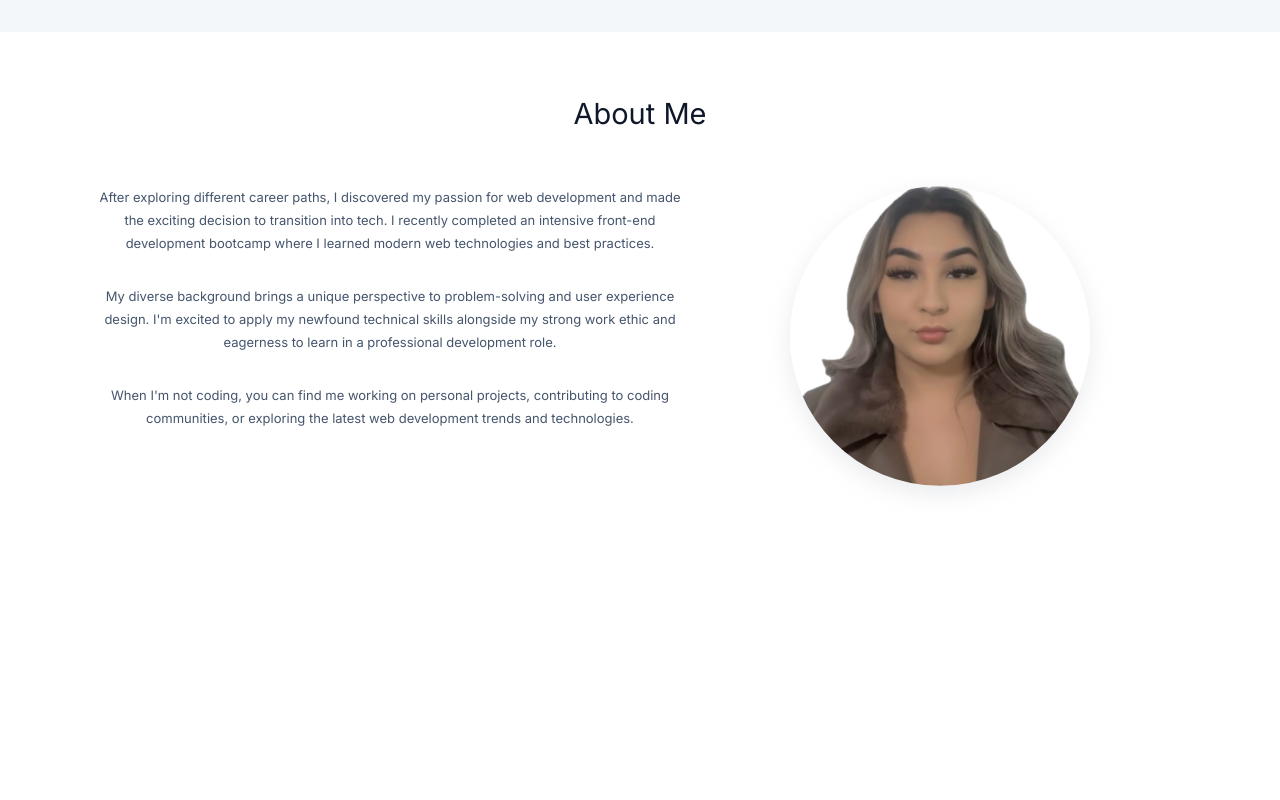
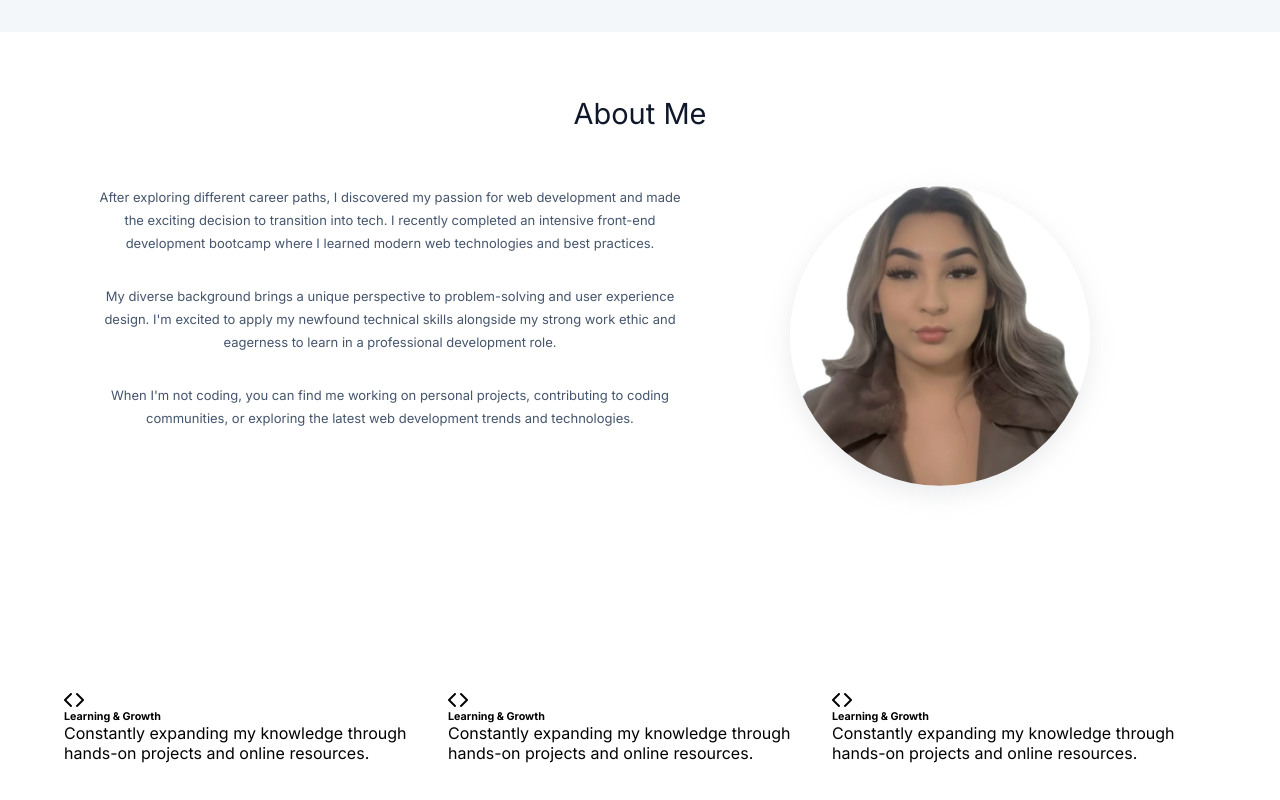
Before and after one commit to Mariii209/maritza-portfolio, a React (Create React App) app: page / in a window 1280 px wide. Shown: the part 768-1568 px from the top of the page. Before the commit the page ends 1394 px from the top, so only its background shows below. Built offline with nearby package versions, Linux system fonts and the light colour scheme.

Commit message:
Add Drive items layout to WhatDrivesMe component
Updated WhatDrivesMe.js to render three Drive-item sections, each with navigation icons, headings, and descriptions. Adjusted WhatDrivesMe.css to use flex layout and padding for improved styling.

```diff
--- a/src/WhatDrivesMe.css
+++ b/src/WhatDrivesMe.css
@@ -1,3 +1,7 @@
 .WhatDrivesMe {
-  background-color: aqua;
+  display: flex;
+  padding: 5%;
 }
+
+.WhatDrivesMe .Drive-item {
+}
--- a/src/WhatDrivesMe.js
+++ b/src/WhatDrivesMe.js
@@ -2,5 +2,41 @@ import React from "react";
 import "./WhatDrivesMe.css";
 
 export default function WhatDrivesMe() {
-  return <div className="WhatDrivesMe"></div>;
+  return (
+    <div className="WhatDrivesMe">
+      <div className="Drive-item">
+        <div className="DriveItem-navigation">
+          <i class="fas fa-chevron-left"></i>
+          <i class="fas fa-chevron-right"></i>
+        </div>
+        <h6>Learning & Growth</h6>
+        <p>
+          Constantly expanding my knowledge through hands-on projects and online
+          resources.
+        </p>
+      </div>
+      <div className="Drive-item">
+        <div className="DriveItem-navigation">
+          <i class="fas fa-chevron-left"></i>
+          <i class="fas fa-chevron-right"></i>
+        </div>
+        <h6>Learning & Growth</h6>
+        <p>
+          Constantly expanding my knowledge through hands-on projects and online
+          resources.
+        </p>
+      </div>
+      <div className="Drive-item">
+        <div className="DriveItem-navigation">
+          <i class="fas fa-chevron-left"></i>
+          <i class="fas fa-chevron-right"></i>
+        </div>
+        <h6>Learning & Growth</h6>
+        <p>
+          Constantly expanding my knowledge through hands-on projects and online
+          resources.
+        </p>
+      </div>
+    </div>
+  );
 }
```
